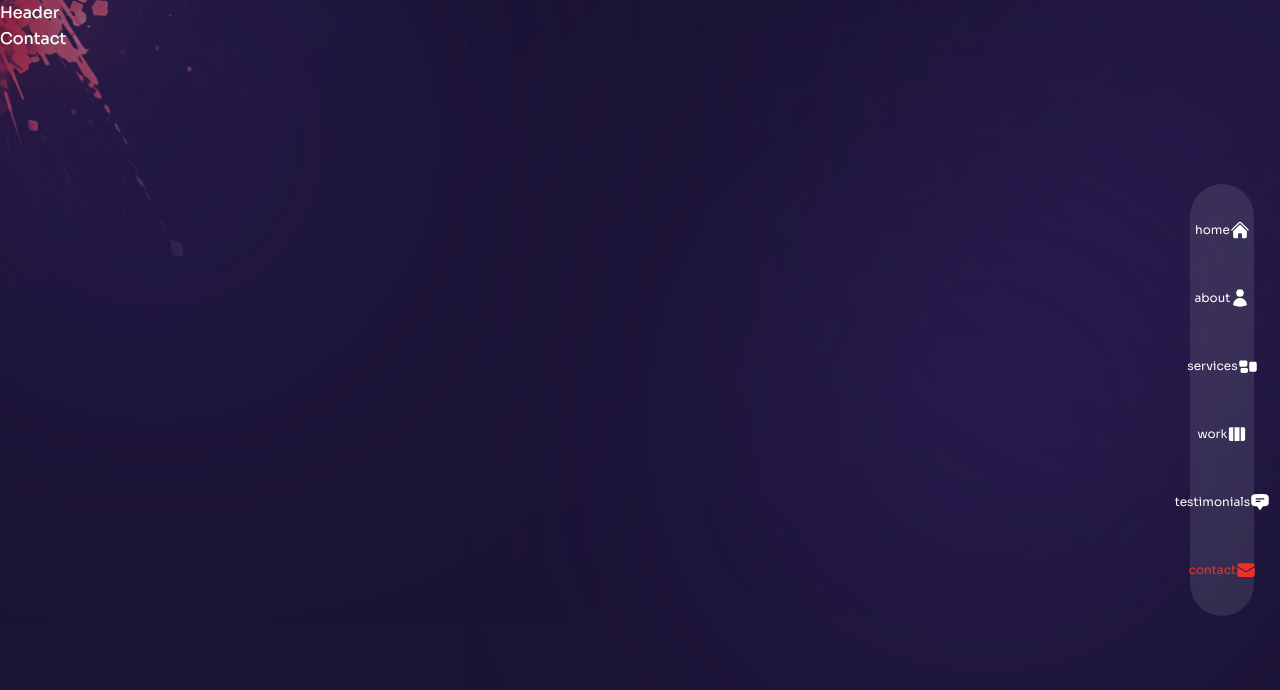
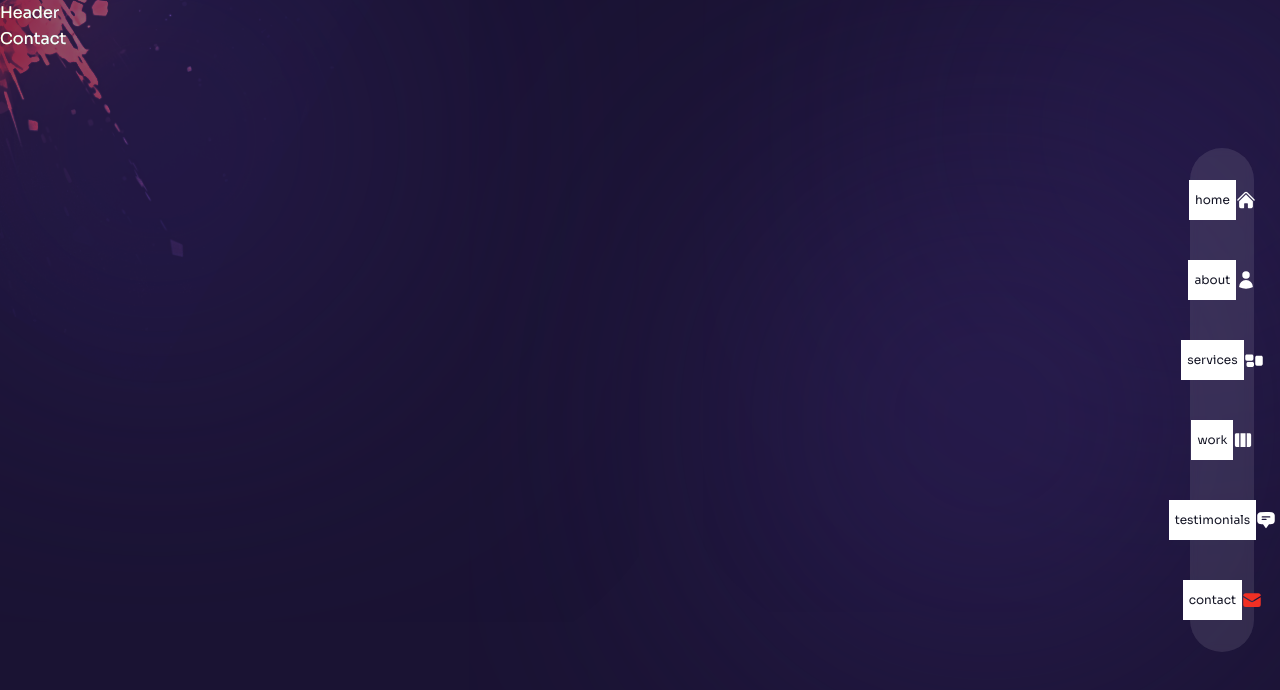
Before and after one commit to erickdc7/react-portfolio-2, a Next.js app: page /contact in a window 1280 px wide. Shown: the top 690 px of the page. Built offline with nearby package versions, Linux system fonts and the light colour scheme.

Commit message:
add container styles

```diff
--- a/components/Nav.js
+++ b/components/Nav.js
@@ -50,7 +50,7 @@ const Nav = () => {
               >
                 {/* Tooltip */}
                 <div>
-                  <div>
+                  <div className='bg-white relative flex text-primary items-center p-[6px]'>
                     <div className='text-[12px]'>{link.name}</div>
                   </div>
                 </div>
```
